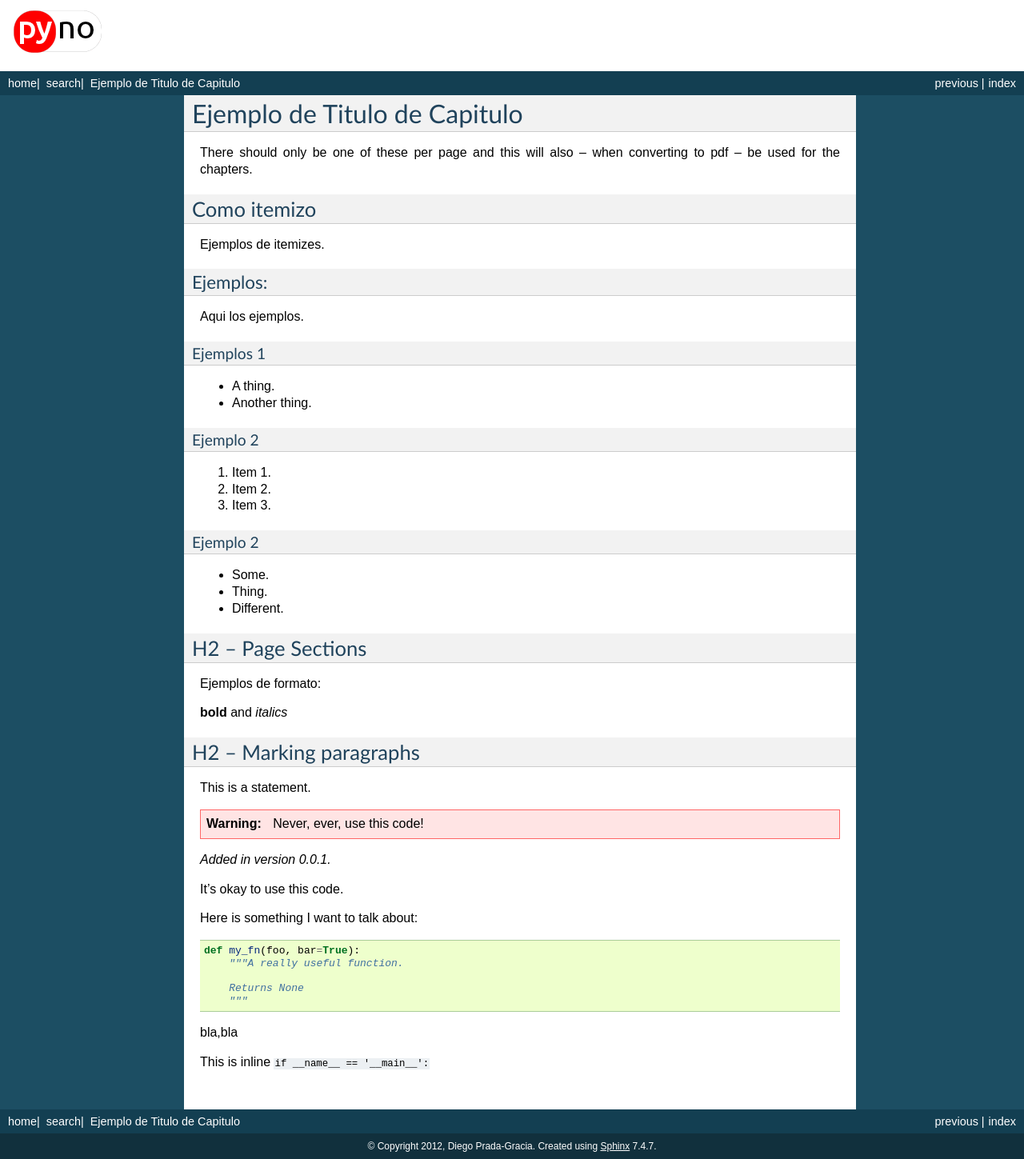
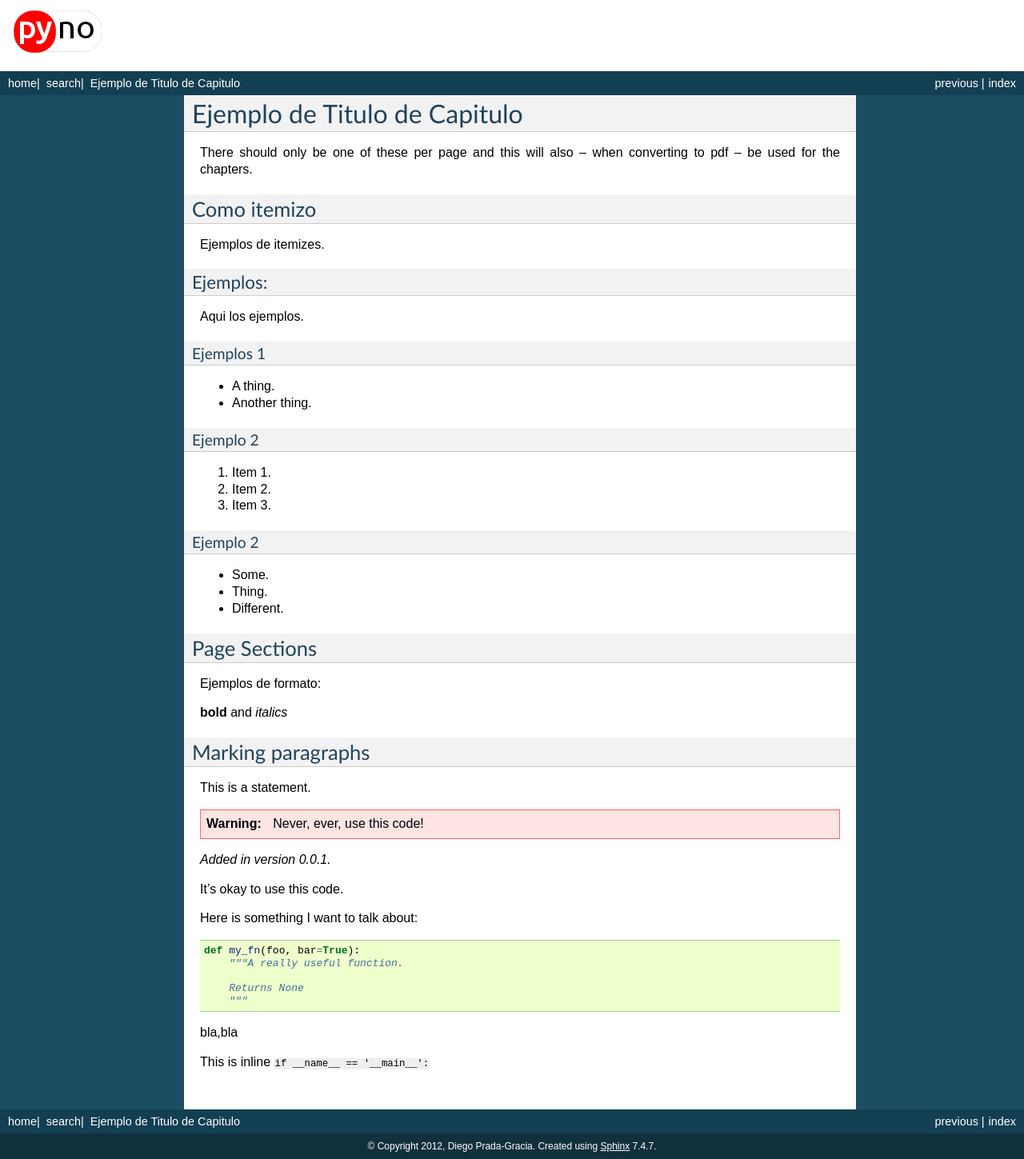
Before and after one commit to dprada/Pyno_old, a Sphinx documentation site: the page built from doc/source/example.rst, in a window 1280 px wide. Shown: the whole page at 80% size. Built offline with Sphinx 7.4.7, drawn with Linux system fonts in a browser that asks for light colours; pages that are not in the unit, such as notebooks, are missing from menus.

Commit message:
Doc. update.

```diff
--- a/doc/source/conf.py
+++ b/doc/source/conf.py
@@ -18,6 +18,7 @@ import sys, os
 # documentation root, use os.path.abspath to make it absolute, like shown here.
 #sys.path.insert(0, os.path.abspath('.'))
 sys.path.append(os.path.abspath('sphinxext'))
+sys.path.append('../../')
 # -- General configuration -----------------------------------------------------
 
 # If your documentation needs a minimal Sphinx version, state it here.
--- a/doc/source/example.rst
+++ b/doc/source/example.rst
@@ -38,14 +38,14 @@ Ejemplo 2
 - Thing.
 - Different.
 
-H2 -- Page Sections
+Page Sections
 ===================
 
 Ejemplos de formato:
 
 **bold** and *italics*
 
-H2 -- Marking paragraphs
+Marking paragraphs
 ========================
 
 This is a statement.
--- a/doc/source/index.rst
+++ b/doc/source/index.rst
@@ -13,6 +13,7 @@ Contents:
 
    getting_started.rst
    installing_pyno.rst
+   networks.rst
    example.rst
 
 Indices and tables
```
Also changed, not shown: 3 other files.
